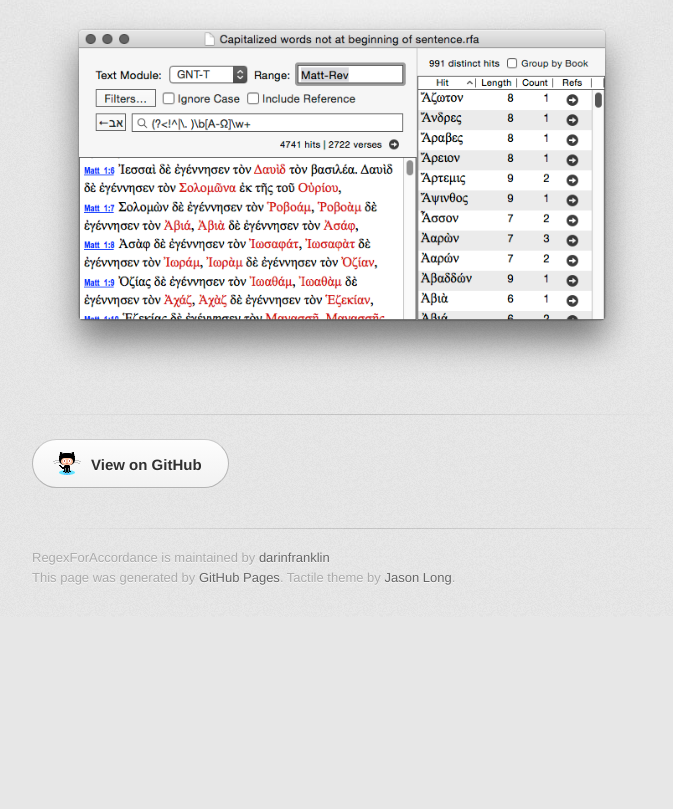
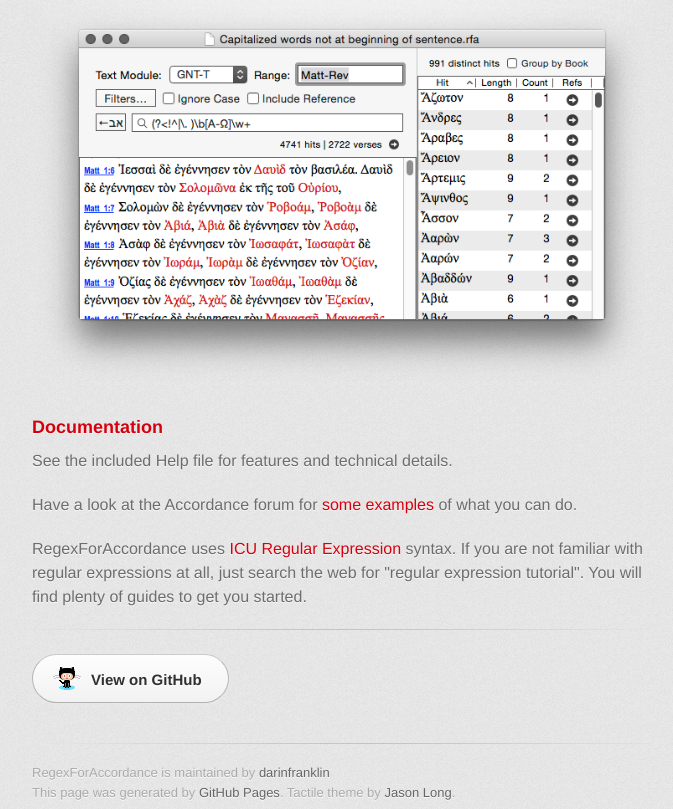
Before and after one commit to darinfranklin/RegexForAccordance, a plain HTML site: page index.html in a window 1280 px wide. Shown: the part 452-1261 px from the top of the page, without its empty margins (298-971 px from the left). Before the commit the page ends 1069 px from the top, so only its background shows below. Drawn offline with Linux system fonts and the light colour scheme; a web font is replaced by a local one.

Commit message:
add documentation section

```diff
--- a/index.html
+++ b/index.html
@@ -44,6 +44,22 @@
 
         </section>
 
+        <h3>Documentation</h3>
+
+        <p>See the included Help file for features and technical details.</p>
+
+        <p>Have a look at the Accordance forum
+        for <a href="http://www.accordancebible.com/forums/index.php?showtopic=14771">some
+        examples</a> of what you can do.
+        </p>
+
+        <p>RegexForAccordance
+        uses <a href="http://userguide.icu-project.org/strings/regexp">ICU
+        Regular Expression</a> syntax.  If you are not familiar with
+        regular expressions at all, just search the web for "regular
+        expression tutorial". You will find plenty of guides to get you
+        started.<p>
+
         <hr>
 
         <section id="downloads" class="clearfix">
```
